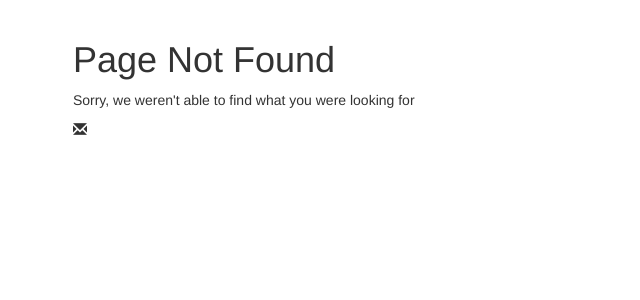
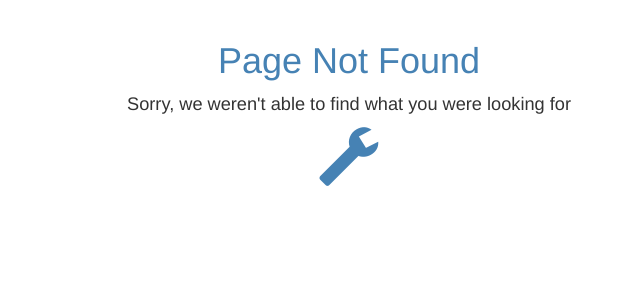
Before and after one commit to epf02013/calendarApp, a Flask app: template templates/404.html in a window 1280 px wide. Shown: the part 52-352 px from the top of the page, without its empty margins (291-931 px from the left). Run offline with Flask 2, Linux system fonts and the light colour scheme; the template is opened without the code that fills it, so the values that code supplies are empty; parts of the project's set-up code (start-up, migrations or seed data) failed here and were passed over; some libraries are stand-ins or nearby versions.

Commit message:
better 404

```diff
--- a/app.py
+++ b/app.py
@@ -6,10 +6,12 @@ from fb_grabber import get_fb_events, updateEvents, format_event
 from flask import Flask, render_template, request, session, redirect, url_for
 from models import user, dbName                           # M in MVC
 
-
+# useful variables
 bDays={}
 
+# create the app lazily
 app = Flask(__name__)
+
 
 # connect to Couchbase
 def connect_db():
--- a/templates/404.html
+++ b/templates/404.html
@@ -1,12 +1,23 @@
 {% extends "layout.html" %}
 
 {% block body %}
-	<div class="row">
-		<div class="col-md-8 col-md-offset-2">
-			<h1> Page Not Found </h1>
-			<p> Sorry, we weren't able to find what you were looking for </p>
-			<p> <span class="glyphicon glyphicon-envelope"></span></p>
-		</div>
+	</div>
 	</div>
 
+	<style>
+	span.glyphicon-wrench {
+		font-size: 4.2em;
+		color: steelblue;
+	}
+	</style>
+
+	<div>
+		<div class="row">
+		    <center>
+		      <h1 style="color:steelblue"> Page Not Found </h1>
+		      <p style="font-size:1.3em;"> Sorry, we weren't able to find what you were looking for </p>
+		      <p> <span class="glyphicon glyphicon-wrench"></span></p>
+		    <center>
+
+
 {% endblock %}
```
